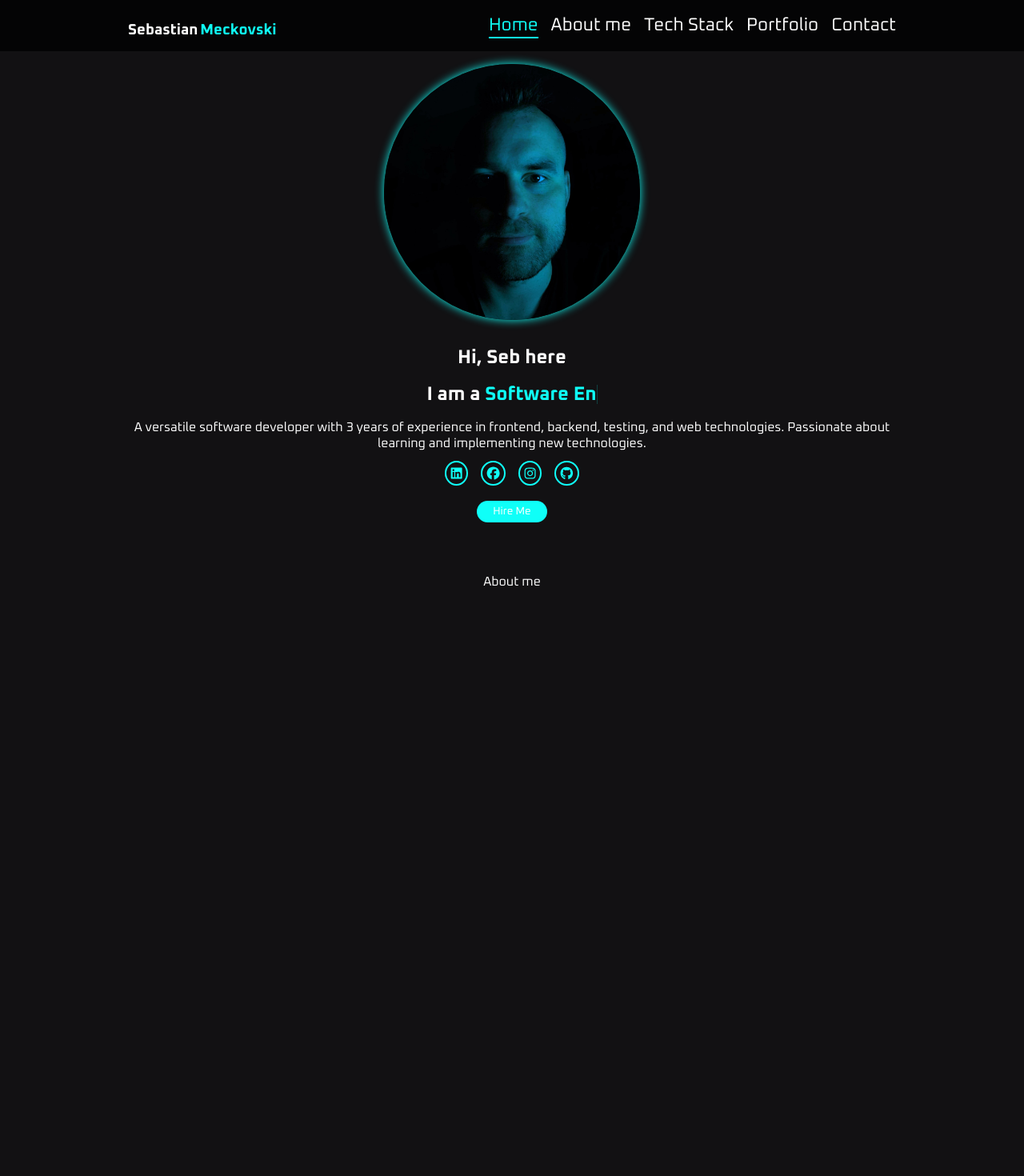
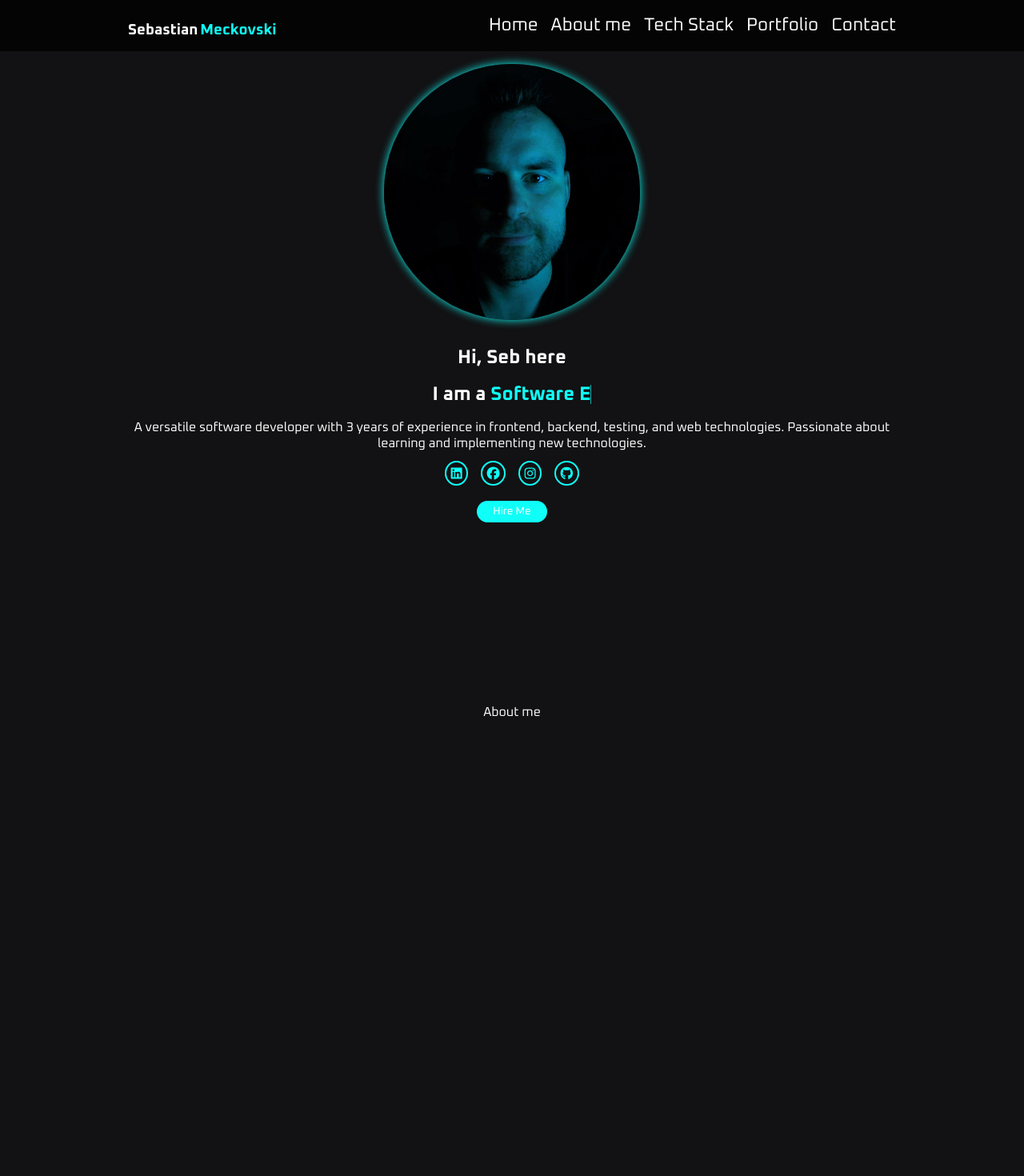
Before and after one commit to sebastian-meckovski/sebastian-meckovski.github.io, a React (Create React App) app: page / in a window 1280 px wide. Shown: the top 1470 px of the page at 80% size. Built offline with nearby package versions, Linux system fonts and the light colour scheme; no server answers.

Commit message:
scroll paging improvements

```diff
--- a/src/App.scss
+++ b/src/App.scss
@@ -8,6 +8,7 @@ $transparent-color: #ffffff00;
 
 html {
   height: 100%;
+  scroll-behavior: smooth;
 }
 
 #root {
@@ -21,8 +22,7 @@ body {
   background-color: $background-color;
   height: 100%;
   color: $font-color;
-
-  * {
+* {
     font-family: "Oxanium", sans-serif;
   }
 }
@@ -31,14 +31,27 @@ main {
   max-width: 60rem;
   margin: auto;
   padding: 0rem 1rem 1rem 1rem;
+  section:not(:first-child) {
+    padding-top: 5rem
+  }
 }
 
-h1, h2, h3, h4, h5, h6 {
+h1,
+h2,
+h3,
+h4,
+h5,
+h6 {
   margin: 0.75rem 0 0 0;
 }
 
 section {
-  h1, h2, h3, h4, h5, h6, img, p, button {
+  display: flex;
+  flex-direction: column;
+  align-items: center;
+  text-align: center;
+  min-height: calc(100vh - 4rem);
+  h1, h2, h3, h4, h5, h6, img, p, button, div {
     margin: 1rem 0 0 0;
   }
 }
@@ -103,7 +116,7 @@ footer {
   position: absolute;
   bottom: 0;
   width: 100%;
-  height: 3.5rem;
+  min-height: 4rem;
   background-color: $nav-color;
   color: white;
   display: flex;
@@ -192,15 +205,6 @@ nav {
   }
 }
 
-section {
-  display: flex;
-  flex-direction: column;
-  align-items: center;
-  text-align: center;
-  div {
-    margin: 1rem 0rem 0.0rem 0rem;
-  }
-}
 
 .App-header-left {
   display: flex;
--- a/src/components/Footer.jsx
+++ b/src/components/Footer.jsx
@@ -1,9 +1,11 @@
     import React from "react";
+import { Links } from "./Links";
 
 export const Footer = () => {
     const currentYear = new Date().getFullYear();
     return (
         <footer>
+            <Links/>
             <p>
                 Sebastian Meckovski | {currentYear}
             </p>
--- a/src/components/Header.jsx
+++ b/src/components/Header.jsx
@@ -1,36 +1,36 @@
-import React, { useState, useEffect } from "react";
+import React, { useState } from "react";
 import { NavLink, useLocation } from "react-router-dom";
-// import { HashLink } from "react-router-hash-link";
 
 
 export const Header = () => {
     const [showItems, setShowItems] = useState(false)
     const location = useLocation()
 
-    function addSmoothScrolling(e) {
-        e.preventDefault();
-        document.querySelector(this.getAttribute('href')).scrollIntoView({
-            behavior: 'smooth'
-        });
-    }
+    // function addSmoothScrolling(e) {
+    //     e.preventDefault();
+    //     document.querySelector(this.getAttribute('href')).scrollIntoView({
+    //         behavior: 'smooth'
+    //     });
+    // }
 
-    useEffect(
-        () => {
-            document.querySelectorAll('a[href^="#"]').forEach(anchor => {
-                anchor.addEventListener('click', addSmoothScrolling)
+    // useEffect(
+    //     () => {
+    //         document.querySelectorAll('a[href^="#"]').forEach(anchor => {
+    //             anchor.addEventListener('click', addSmoothScrolling)
 
-                return (
-                    () => {
-                        document.querySelectorAll('a[href^="#"]').forEach(anchor => {
-                            anchor.removeEventListener('click', addSmoothScrolling)
-                        })
-                    }
-                )
-            })
-        }, [location]
-    )
+    //             return (
+    //                 () => {
+    //                     document.querySelectorAll('a[href^="#"]').forEach(anchor => {
+    //                         anchor.removeEventListener('click', addSmoothScrolling)
+    //                     })
+    //                 }
+    //             )
+    //         })
+    //     }, [location]
+    // )
 
     const hrefName = {
+        "": "Home",
         "about-me": "About me",
         "tech-stack": "Tech Stack",
         "portfolio": "Portfolio",
@@ -61,14 +61,15 @@ export const Header = () => {
                     </button>
                 </div>
                 <div className='App-header-right'>
-                    <NavLink to='/#'>Home</NavLink>
+                    {/* <NavLink to='/#'>Home</NavLink> */}
+                    {returnLink('')}
                     {returnLink('about-me')}
                     {returnLink('tech-stack')}
                     {returnLink('portfolio')}
                     <NavLink to="contact">Contact</NavLink>
                 </div>
                 <div className={`App-header-mobile-${showItems ? 'open' : 'closed'}`} onClick={() => { setShowItems(false) }}>
-                    <NavLink to='/#'>Home</NavLink>
+                    {returnLink('')}
                     {returnLink('about-me')}
                     {returnLink('tech-stack')}
                     {returnLink('portfolio')}
--- /dev/null
+++ b/src/components/Links.jsx
@@ -0,0 +1,23 @@
+import React from "react";
+import { FontAwesomeIcon } from "@fortawesome/react-fontawesome";
+import { faLinkedin, faFacebook, faInstagram, faGithub } from "@fortawesome/free-brands-svg-icons";
+import { Link } from "react-router-dom";
+
+export const Links = () => {
+    return (
+        <div className="icons-container">
+            <Link target="_blank" to={'https://www.linkedin.com/in/sebastian-meckovski/'}>
+                <FontAwesomeIcon className="icon-class" icon={faLinkedin} />
+            </Link>
+            <Link target="_blank" to={'https://www.facebook.com/sebastian.meckovski'}>
+                <FontAwesomeIcon className="icon-class" icon={faFacebook} />
+            </Link>
+            <Link target="_blank" to={'https://www.instagram.com/sebastian_meckovski/'}>
+                <FontAwesomeIcon className="icon-class" icon={faInstagram} />
+            </Link>
+            <Link target="_blank" to={'https://github.com/sebastian-meckovski'}>
+                <FontAwesomeIcon className="icon-class" icon={faGithub} />
+            </Link>
+        </div>
+    )
+}
--- a/src/pages/MainPage.jsx
+++ b/src/pages/MainPage.jsx
@@ -1,48 +1,31 @@
 import React from "react";
 import sebImage from '../assets/PXL_20240226_132844396.NIGHT.jpg'
-import { FontAwesomeIcon } from "@fortawesome/react-fontawesome";
-import { faLinkedin, faFacebook, faInstagram, faGithub } from "@fortawesome/free-brands-svg-icons";
-import { Link } from "react-router-dom";
 import { Button } from "../components/Button/Button";
+import { Links } from "../components/Links";
 
 export const MainPage = () => {
     return (
         <>
-            <section>
+            <section id="/">
                 <img className="about-me-image" src={sebImage} alt="Sebastian" />
                 <h1>Hi, Seb here</h1>
                 <h2 className="placeholder">
                     I am a&nbsp;
                     <span className="typewriter"></span>
                 </h2>
-            </section>
-            <section>
-                <p> A versatile software developer with 3 years of experience in frontend, backend, testing, and web technologies. Passionate about learning and implementing new technologies.</p>
-            </section>
-            <section>
-                <div className="icons-container">
-                    <Link target="_blank" to={'https://www.linkedin.com/in/sebastian-meckovski/'}>
-                        <FontAwesomeIcon className="icon-class" icon={faLinkedin} />
-                    </Link>
-                    <Link target="_blank" to={'https://www.facebook.com/sebastian.meckovski'}>
-                        <FontAwesomeIcon className="icon-class" icon={faFacebook} />
-                    </Link>
-                    <Link target="_blank" to={'https://www.instagram.com/sebastian_meckovski/'}>
-                        <FontAwesomeIcon className="icon-class" icon={faInstagram} />
-                    </Link>
-                    <Link target="_blank" to={'https://github.com/sebastian-meckovski'}>
-                        <FontAwesomeIcon className="icon-class" icon={faGithub} />
-                    </Link>
-                </div>
+
+                <p> A versatile software developer with 3 years of experience in frontend, backend, testing,
+                    and web technologies. Passionate about learning and implementing new technologies.</p>
+                <Links />
                 <Button />
             </section>
-            <section style={{height: '100vh', padding: '4rem 0'}} id="about-me">
+            <section id="about-me">
                 About me
             </section>
-            <section style={{height: '100vh', padding: '4rem 0'}} id="tech-stack">
+            <section id="tech-stack">
                 My Tech Stack
             </section>
-            <section style={{height: '100vh', padding: '4rem 0'}} id="portfolio">
+            <section id="portfolio">
                 Portfolio
             </section>
         </>
```
